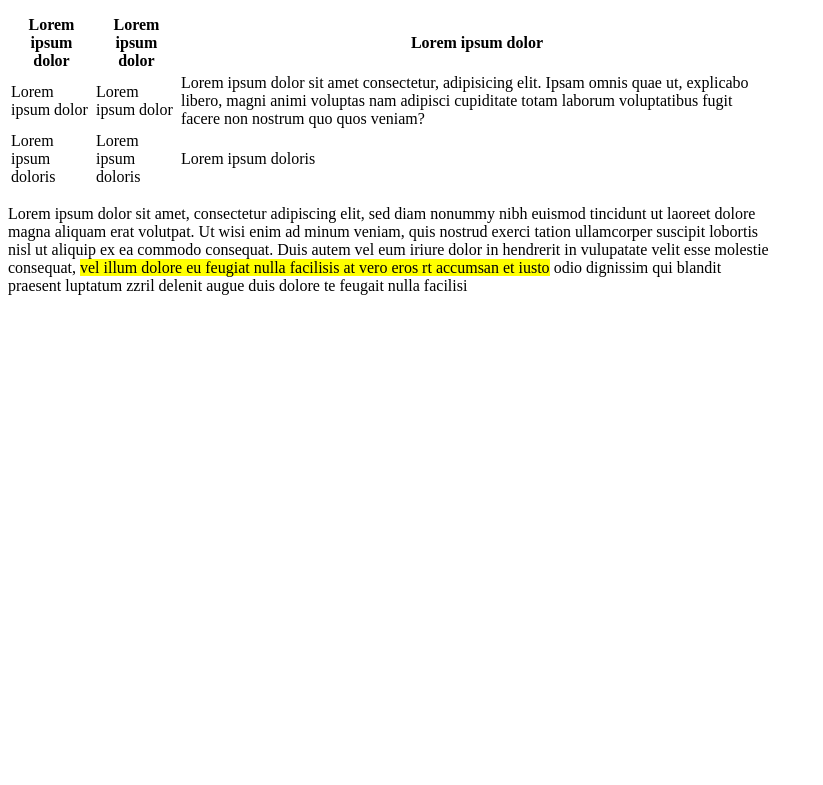
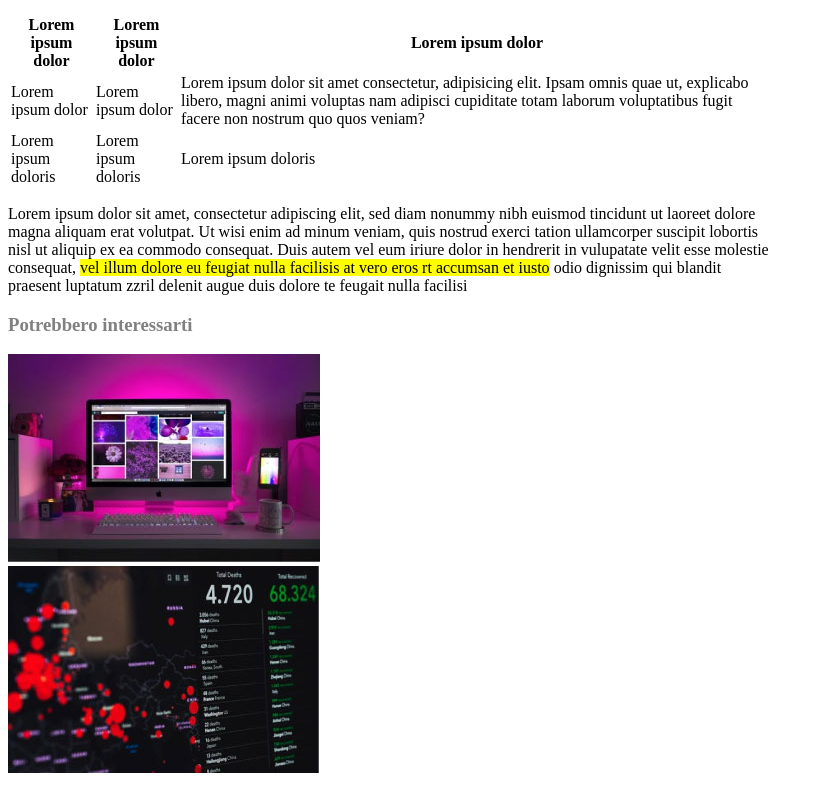
Before and after one commit to dario-bennardino/html-css-booleaner, a plain HTML site: page index.html in a window 1280 px wide. Shown: the part 932-1717 px from the top of the page, without its empty margins (0-823 px from the left). Before the commit the page ends 1243 px from the top, so only its background shows below. Drawn offline with Linux system fonts and the light colour scheme.

Commit message:
da aggiustare tabella e link immagini commit

```diff
--- a/index.html
+++ b/index.html
@@ -72,18 +72,21 @@
                 </tfoot>
             </table>
             <!-- fine tabella -->
+
             <p>Lorem ipsum dolor sit amet, consectetur adipiscing elit, sed diam nonummy nibh euismod tincidunt ut laoreet dolore magna aliquam erat volutpat. Ut wisi enim ad minum veniam, quis nostrud exerci tation ullamcorper suscipit lobortis nisl ut aliquip ex ea commodo consequat. Duis autem vel eum iriure dolor in hendrerit in vulupatate velit esse molestie consequat, <span class="evidenziato-giallo"> vel illum dolore eu feugiat nulla facilisis at vero eros rt accumsan et iusto</span> odio dignissim qui blandit praesent luptatum zzril delenit augue duis dolore te feugait nulla facilisi
             </p>
-
             </div>
-
-
-
         </section>
     </main>
 
-
-
+    <footer>
+        <!-- aggiungere collegamenti link alle immagini -->
+        <div class="collegamenti-video">
+            <h3>Potrebbero interessarti</h3>
+            <img src="img/monitor.jpg" alt="primo collegamento"><br>
+            <img src="img/graph.jpg" alt="secondo collegamento">
+        </div>
+    </footer>
 
 </body>
 </html>
--- a/style.css
+++ b/style.css
@@ -35,3 +35,7 @@ h1{
 .evidenziato-giallo{
     background-color: yellow;
 }
+
+.collegamenti-video > h3{
+    color: gray;
+}
```
